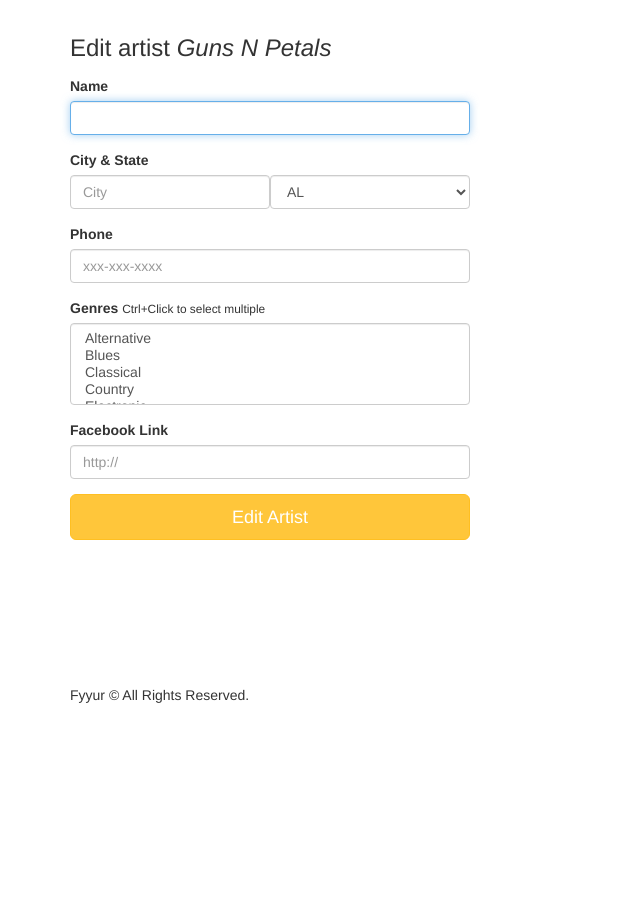
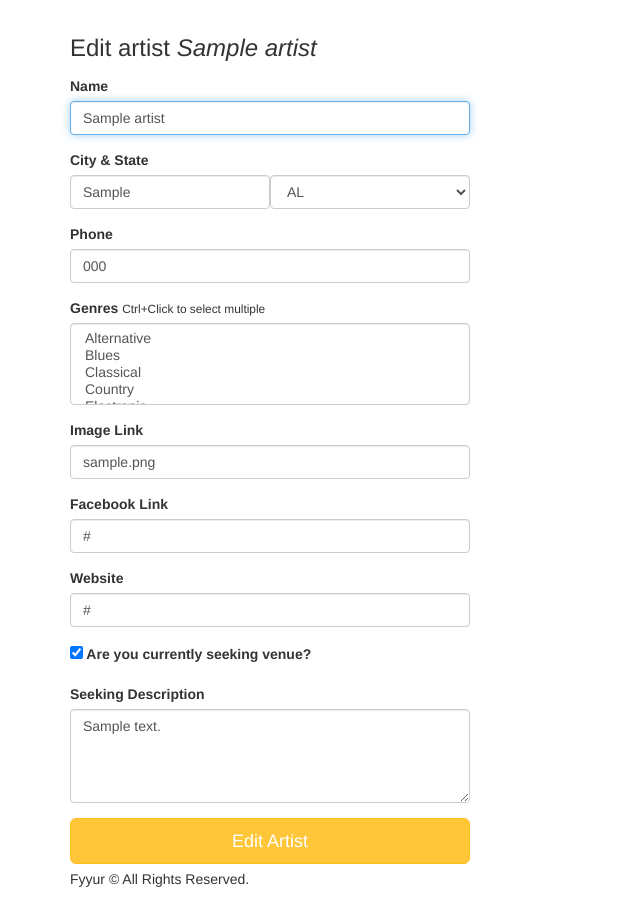
Before and after one commit to eslam-fakhry/fyyur, a Flask app: page /artists/1/edit in a window 1280 px wide. Shown: the part 60-984 px from the top of the page, without its empty margins (0-640 px from the left). Before the commit the page ends 763 px from the top, so only its background shows below. Run offline with Flask 2, Linux system fonts and the light colour scheme; tables that the repository leaves empty hold one stand-in row (values such as "Sample post"); some libraries are stand-ins or nearby versions.

Commit message:
Populate edit forms.

```diff
--- a/app.py
+++ b/app.py
@@ -6,6 +6,7 @@ from collections import defaultdict
 from functools import reduce
 import json
 import sys
+
 import dateutil.parser
 import babel
 from flask import Flask, render_template, request, Response, flash, redirect, url_for
@@ -331,7 +332,7 @@ def delete_venue(venue_id):
 
 @app.route('/artists')
 def artists():
-    artists = Artist.query.options(Load(Artist).load_only('id','name')).all()
+    artists = Artist.query.options(Load(Artist).load_only('id', 'name')).all()
     data = list(map(lambda x: {"id": x.id, "name": x.name}, artists))
     return render_template('pages/artists.html', artists=data)
 
@@ -437,21 +438,17 @@ def show_artist(artist_id):
 
 @app.route('/artists/<int:artist_id>/edit', methods=['GET'])
 def edit_artist(artist_id):
-    form = ArtistForm()
+    artist_obj = Artist.query.get_or_404(artist_id)
+
     artist = {
-        "id": 4,
-        "name": "Guns N Petals",
-        "genres": ["Rock n Roll"],
-        "city": "San Francisco",
-        "state": "CA",
-        "phone": "326-123-5000",
-        "website": "https://www.gunsnpetalsband.com",
-        "facebook_link": "https://www.facebook.com/GunsNPetals",
-        "seeking_venue": True,
-        "seeking_description": "Looking for shows to perform at in the San Francisco Bay Area!",
-        "image_link": "https://images.unsplash.com/photo-1549213783-8284d0336c4f?ixlib=rb-1.2.1&ixid=eyJhcHBfaWQiOjEyMDd9&auto=format&fit=crop&w=300&q=80"
+        "id": artist_obj.id,
+        "name": artist_obj.name,
     }
-    # TODO: populate form with fields from artist with ID <artist_id>
+
+    # populate form with ArtistForm
+    form = ArtistForm(obj=artist_obj)
+    form.genres.data = artist_obj.genres.split(',')
+
     return render_template('forms/edit_artist.html', form=form, artist=artist)
 
 
@@ -465,22 +462,17 @@ def edit_artist_submission(artist_id):
 
 @app.route('/venues/<int:venue_id>/edit', methods=['GET'])
 def edit_venue(venue_id):
-    form = VenueForm()
+    venue_obj = Venue.query.get_or_404(venue_id)
+
     venue = {
-        "id": 1,
-        "name": "The Musical Hop",
-        "genres": ["Jazz", "Reggae", "Swing", "Classical", "Folk"],
-        "address": "1015 Folsom Street",
-        "city": "San Francisco",
-        "state": "CA",
-        "phone": "123-123-1234",
-        "website": "https://www.themusicalhop.com",
-        "facebook_link": "https://www.facebook.com/TheMusicalHop",
-        "seeking_talent": True,
-        "seeking_description": "We are on the lookout for a local artist to play every two weeks. Please call us.",
-        "image_link": "https://images.unsplash.com/photo-1543900694-133f37abaaa5?ixlib=rb-1.2.1&ixid=eyJhcHBfaWQiOjEyMDd9&auto=format&fit=crop&w=400&q=60"
+        "id": venue_obj.id,
+        "name": venue_obj.name,
     }
-    # TODO: populate form with values from venue with ID <venue_id>
+
+    # populate form with VenueForm
+    form = VenueForm(obj)
+    form.genres.data = venue_obj.genres.split(',')
+
     return render_template('forms/edit_venue.html', form=form, venue=venue)
 
 
--- a/templates/forms/edit_artist.html
+++ b/templates/forms/edit_artist.html
@@ -34,9 +34,32 @@
       commas', id="form.genres", autofocus = true) }}
     </div>
     <div class="form-group">
+      <label for="form.image_link">Image Link</label>
+      {{ form.image_link(class_ = 'form-control', placeholder='http://',
+      id="form.image_link", autofocus = true) }}
+    </div>
+    <div class="form-group">
       <label for="form.facebook_link">Facebook Link</label>
       {{ form.facebook_link(class_ = 'form-control', placeholder='http://',
       id="form.facebook_link", autofocus = true) }}
+    </div>
+    <div class="form-group">
+      <label for="form.website">Website</label>
+      {{ form.website(class_ = 'form-control', placeholder='http://',
+      id="form.website", autofocus = true) }}
+    </div>
+    <div class="form-group">
+      <label >
+        {{ form.seeking_venue(class_ = '', value="on",
+        id="form.seeking_venue", autofocus = true) }}
+
+        Are you currently seeking venue?</label>
+    </div>
+    <div class="form-group">
+      <label for="form.seeking_description">Seeking Description</label>
+      {{ form.seeking_description(class_ = 'form-control', placeholder='Write your description here!',
+      rows="4", cols="10",
+      id="form.seeking_description", autofocus = true) }}
     </div>
     <input
       type="submit"
```
Also changed, not shown: templates/forms/edit_venue.html (+23 -0 lines).
